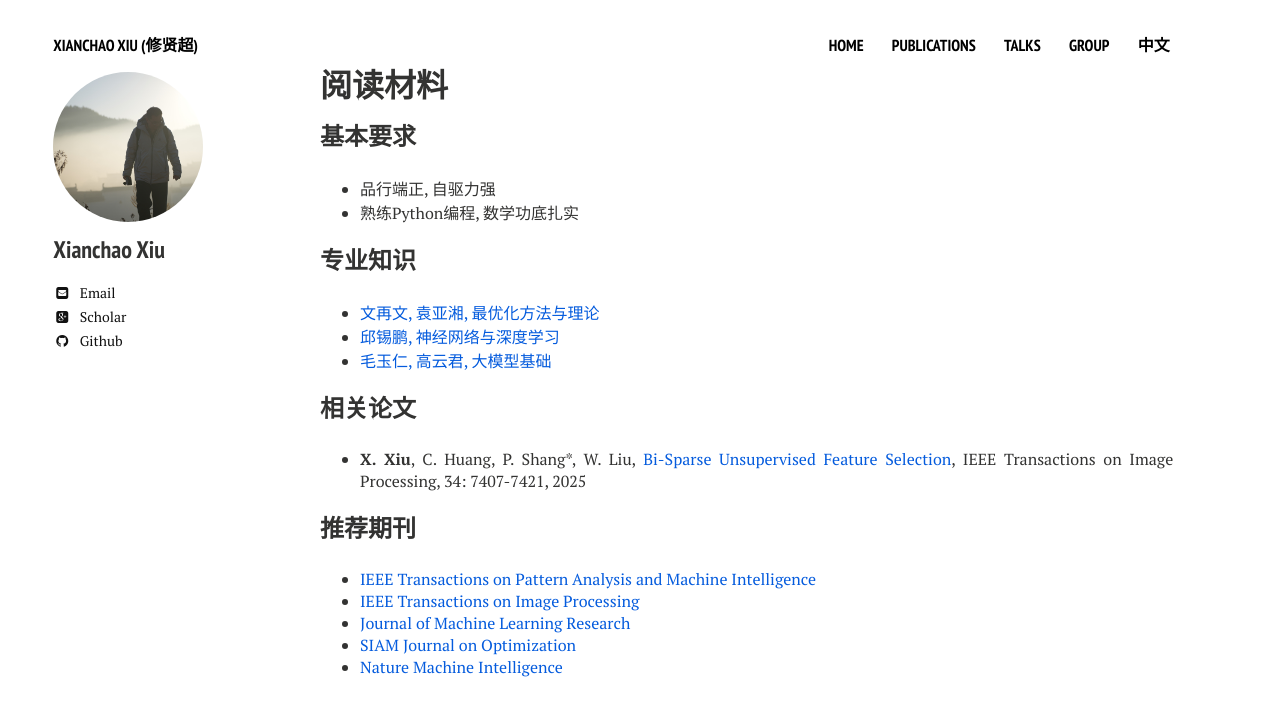
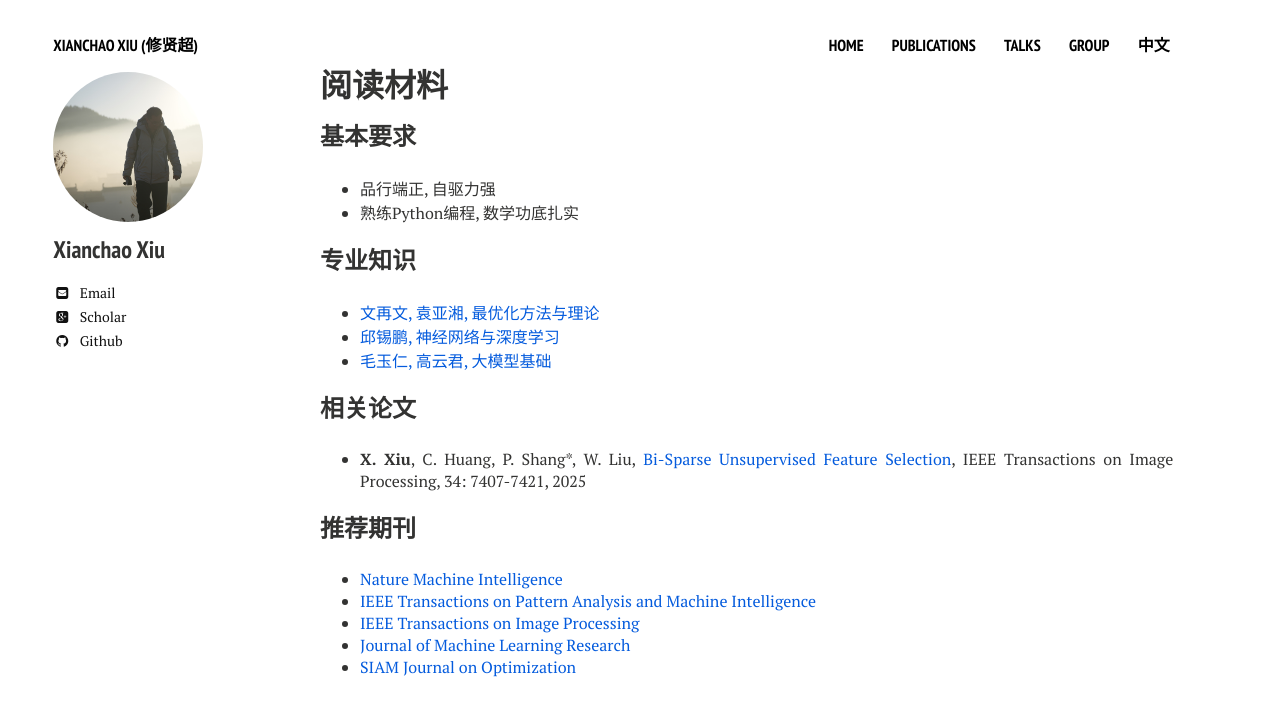
Before and after one commit to xianchaoxiu/xianchaoxiu.github.io, a Jekyll site: the page built from chinese/reading/index.md, in a window 1280 px wide. Shown: the top 716 px of the page. Built offline with Jekyll 4.4.1, drawn with Linux system fonts in a browser that asks for light colours; nearby versions of some CDN libraries.

Commit message:
Update index.md

```diff
--- a/chinese/reading/index.md
+++ b/chinese/reading/index.md
@@ -23,8 +23,8 @@ share: false
 
 
 ### 推荐期刊
+*  <a href="https://www.nature.com/natmachintell/" class="textlink" target="_blank"> Nature Machine Intelligence </a> <br>
 *  <a href="https://ieeexplore.ieee.org/xpl/RecentIssue.jsp?punumber=34" class="textlink" target="_blank"> IEEE Transactions on Pattern Analysis and Machine Intelligence </a> <br>
 *  <a href="https://ieeexplore.ieee.org/xpl/RecentIssue.jsp?punumber=83" class="textlink" target="_blank"> IEEE Transactions on Image Processing </a> <br>
 *  <a href="https://jmlr.org/" class="textlink" target="_blank"> Journal of Machine Learning Research </a> <br>
 *  <a href="https://www.siam.org/publications/siam-journals/siam-journal-on-optimization/" class="textlink" target="_blank"> SIAM Journal on Optimization </a> <br>
-*  <a href="https://www.nature.com/natmachintell/" class="textlink" target="_blank"> Nature Machine Intelligence </a> <br>
```
